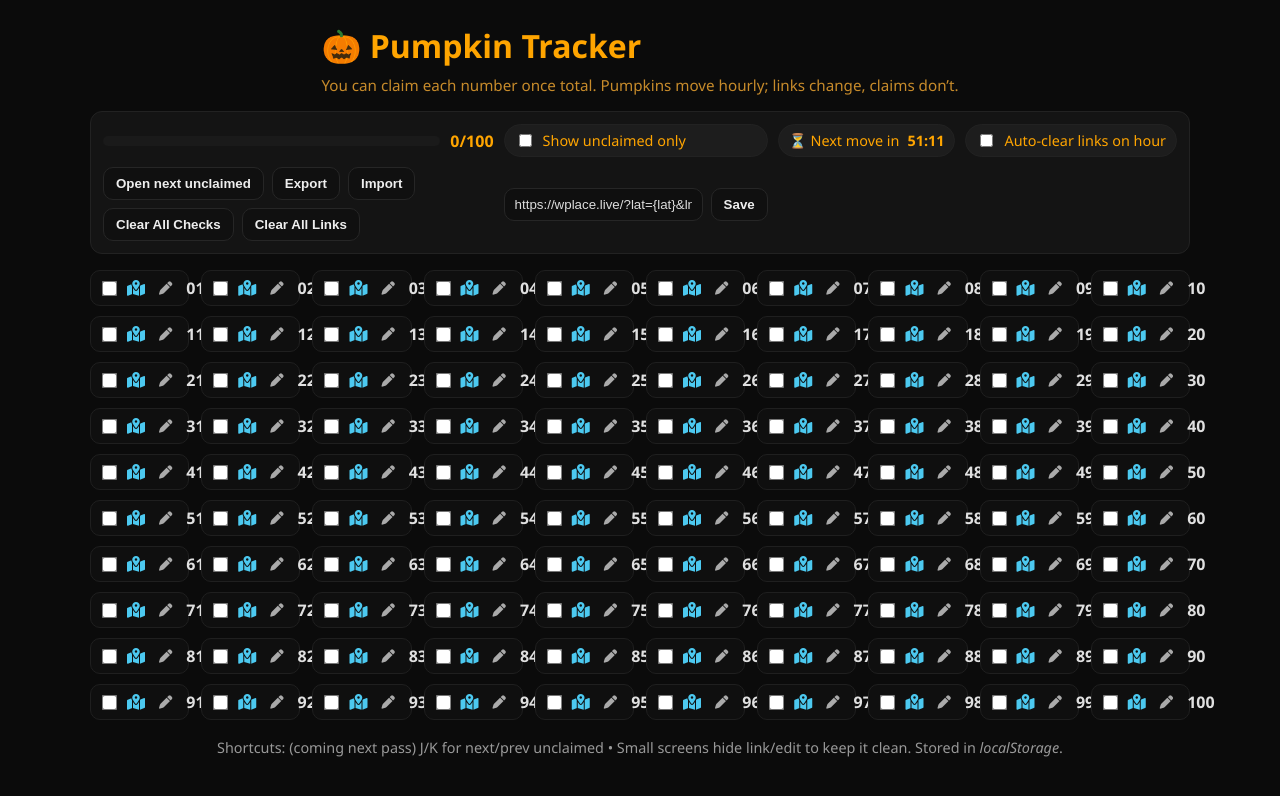
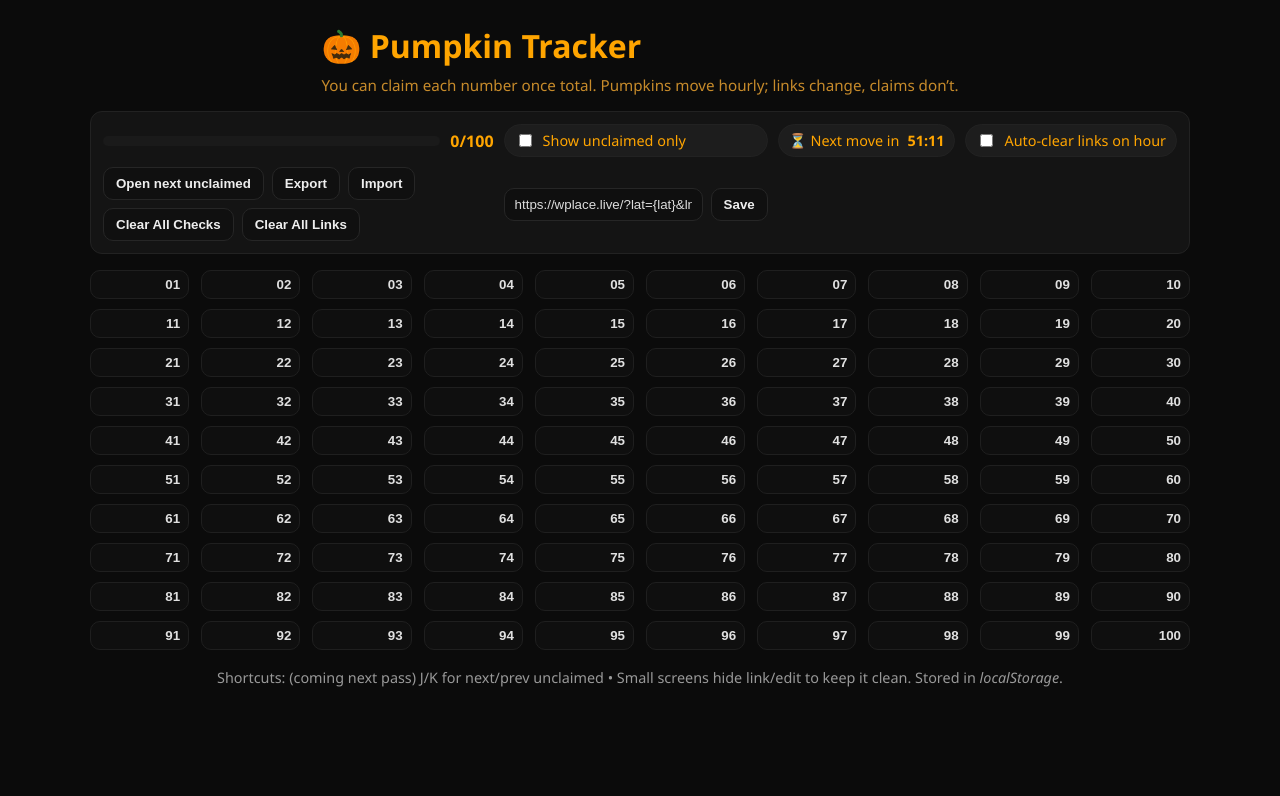
Before and after one commit to RadicalZephyr/wplace-pumpkin-bingo, a React (Vite) app: page / in a window 1280 px wide. Shown: the top 796 px of the page. Built offline with nearby package versions, Linux system fonts and the light colour scheme.

Commit message:
Simplify the pumpkin tiles

```diff
--- a/src/components/PumpkinTile.tsx
+++ b/src/components/PumpkinTile.tsx
@@ -1,91 +1,30 @@
-import { useState } from "react";
+import React from "react";
 
 interface Props {
   n: number;
   checked: boolean;
   onChange: (v: boolean) => void;
-  showLinks: boolean;
-  url: string;
-  onAssign: (n: number, url: string) => void;
-  onClearLink: (n: number) => void;
 }
 
-export default function PumpkinTile({
-  n,
-  checked,
-  onChange,
-  showLinks,
-  url,
-  onAssign,
-  onClearLink,
-}: Props) {
-  const [editing, setEditing] = useState(false);
-  const [value, setValue] = useState("");
+export default function PumpkinTile({ n, checked, onChange }: Props) {
+  const toggle = () => onChange(!checked);
+  const handleKey = (e: React.KeyboardEvent) => {
+    if (e.key === "Enter" || e.key === " ") {
+      e.preventDefault();
+      toggle();
+    }
+  };
 
   return (
-    <div className={["tile", checked ? "claimed" : ""].join(" ")}>
-      <input
-        id={`pumpkin-${n}`}
-        type="checkbox"
-        checked={checked}
-        onChange={(e) => onChange(e.target.checked)}
-        aria-label={`Claim pumpkin ${n}`}
-      />
-
-      {showLinks && (
-        <a
-          className="map-link"
-          href={url}
-          target="_blank"
-          rel="noopener"
-          title={`Open map for pumpkin #${n}`}
-        >
-          <i className="fa-solid fa-map-location-dot" />
-        </a>
-      )}
-
-      {showLinks && (
-        <button
-          className="edit-link"
-          type="button"
-          title="Assign specific wplace link"
-          onClick={() => setEditing((s) => !s)}
-        >
-          <i className="fa-solid fa-pen" />
-        </button>
-      )}
-
-      {showLinks && editing && (
-        <div className="edit-pop">
-          <input
-            className="text"
-            placeholder="Paste https://wplace.live/?lat=…&lng=…&zoom=14"
-            value={value}
-            onChange={(e) => setValue(e.target.value)}
-          />
-          <button
-            className="btn"
-            onClick={() => {
-              onAssign(n, value);
-              setEditing(false);
-              setValue("");
-            }}
-          >
-            Assign
-          </button>
-          <button
-            className="btn"
-            onClick={() => {
-              onClearLink(n);
-              setEditing(false);
-            }}
-          >
-            Clear
-          </button>
-        </div>
-      )}
-
-      <span className="num">{String(n).padStart(2, "0")}</span>
-    </div>
+    <button
+      type="button"
+      className={["tile", "tile-number", checked ? "claimed" : ""].join(" ")}
+      onClick={toggle}
+      onKeyDown={handleKey}
+      aria-pressed={checked}
+      aria-label={`Toggle pumpkin ${n}`}
+    >
+      <span className="num only-num">{String(n).padStart(2, "0")}</span>
+    </button>
   );
 }
--- a/src/styles.css
+++ b/src/styles.css
@@ -1,5 +1,5 @@
 :root{
-  --bg:#0b0b0b; --fg:#ffa500; --muted:#c78b2b; --link:#4cc9f0; --link-hover:#72eaff; --panel:#141414; --chip:#1d1d1d; --good:#32d583;
+  --bg:#0b0b0b; --fg:#ffa500; --muted:#c78b2b; --link:#4cc9f0; --link-hover:#72eaff; --panel:#141414; --chip:#1d1d1d; --good:#42aa00;
 }
 *{box-sizing:border-box}
 body{font-family:"Segoe UI",system-ui,-apple-system,sans-serif;background:var(--bg);color:var(--fg);margin:0}
@@ -22,8 +22,23 @@ header h1{margin:0 0 8px}
 .grid-10{grid-template-columns:repeat(10,minmax(0,1fr))}
 .grid-5{grid-template-columns:repeat(5,minmax(0,1fr))}
 
-.tile{position:relative;display:flex;align-items:center;gap:8px;padding:6px 8px;background:#0f0f0f;border:1px solid #1f1f1f;border-radius:10px}
-.tile.claimed{opacity:.75}
+.tile{
+  position:relative;
+  display:flex;
+  align-items:center;
+  gap:8px;
+  padding:6px 8px;
+  background:#0f0f0f;
+  border:1px solid #1f1f1f;
+  border-radius:10px
+}
+
+.tile.claimed{
+  opacity:.75;
+  color: var(--good);
+  border-color: var(--good);
+}
+
 .tile input[type="checkbox"]{transform:scale(1.2);cursor:pointer;accent-color:var(--fg)}
 .map-link{color:var(--link);text-decoration:none;display:inline-flex;align-items:center;gap:6px}
 .map-link:hover{color:var(--link-hover)}
```
